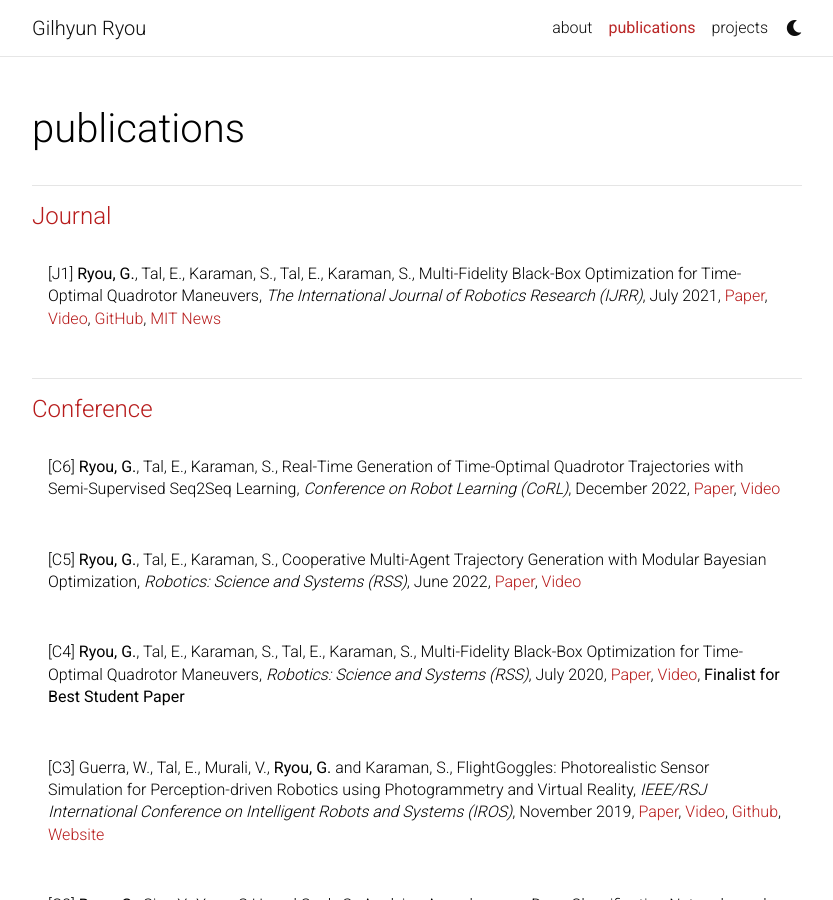
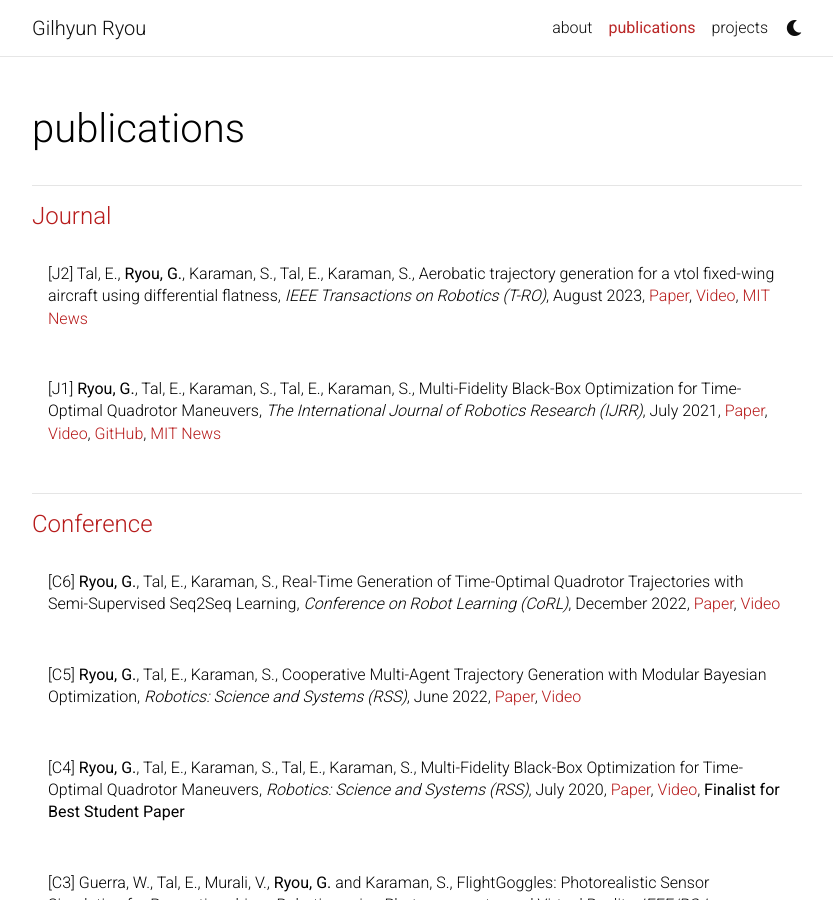
Before and after one commit to ghryou/ghryou.github.io, a Jekyll site: the page built from _pages/publications.md, in a window 1280 px wide and 900 px high. Shown: the whole window, without its empty margins (223-1056 px from the left). Built offline with Jekyll 4.4.1, drawn with Linux system fonts in a browser that asks for light colours; comment, search, counter and statistics services are not loaded; a style sheet for code colours, icons or effects is not loaded.

```diff
--- a/_includes/figure.html
+++ b/_includes/figure.html
@@ -1,6 +1,6 @@
 {%- assign img_path = include.path | remove: ".jpg" | remove: ".jpeg" | remove: ".png" | remove: ".tiff" -%}
 
-<figure>
+<figure style="margin: 0 0 0.5rem; margin-top: 0.5rem">
 
   <picture>
     {% if site.imagemagick.enabled %}
--- a/_pages/publications.md
+++ b/_pages/publications.md
@@ -10,6 +10,8 @@
 <!-- _pages/publications.md -->
 <div class="publications">
     <h4 class="year">Journal</h4>
+    <div class="bib"> [J2] Tal, E., <b>Ryou, G.</b>, Karaman, S., Tal, E., Karaman, S., Aerobatic trajectory generation for a vtol fixed-wing aircraft using differential flatness, <i>IEEE Transactions on Robotics (T-RO)</i>, August 2023, <a href="https://ieeexplore.ieee.org/stamp/stamp.jsp?arnumber=10224280">Paper</a>, <a href="https://youtu.be/PLjN2UNz8Mg?si=OJSVeCPve4c8vh_8">Video</a>, <a href="https://news.mit.edu/2023/planning-algorithm-tailsitter-aircraft-0823">MIT News</a><br></div>
+
     <div class="bib"> [J1] <b>Ryou, G.</b>, Tal, E., Karaman, S., Tal, E., Karaman, S., Multi-Fidelity Black-Box Optimization for Time-Optimal Quadrotor Maneuvers, <i>The International Journal of Robotics Research (IJRR)</i>, July 2021, <a href="https://doi.org/10.1177/02783649211033317">Paper</a>, <a href="https://youtu.be/FjCIZ5lSRg0">Video</a>, <a href="https://github.com/mit-aera/mfboTrajectory">GitHub</a>, <a href="https://news.mit.edu/2021/drones-speed-route-system-0810">MIT News</a><br></div>
 
     <h4 class="year">Conference</h4>
```
